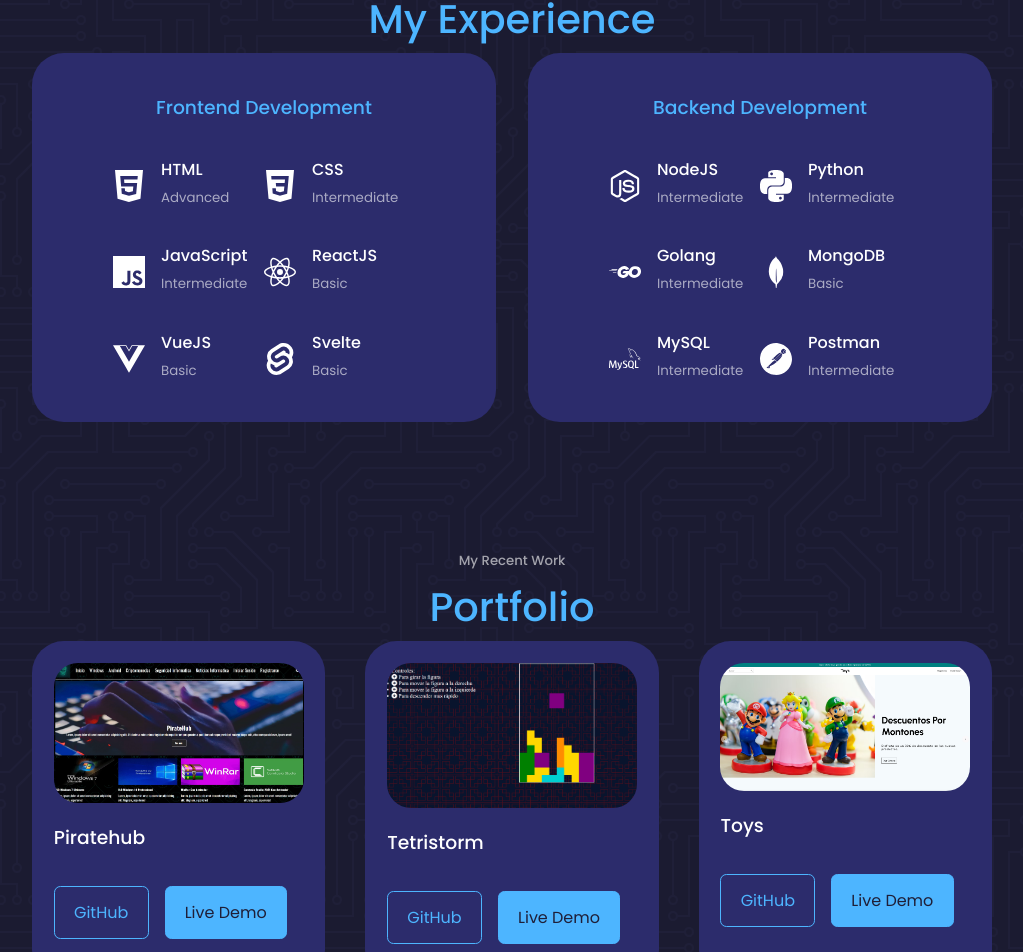
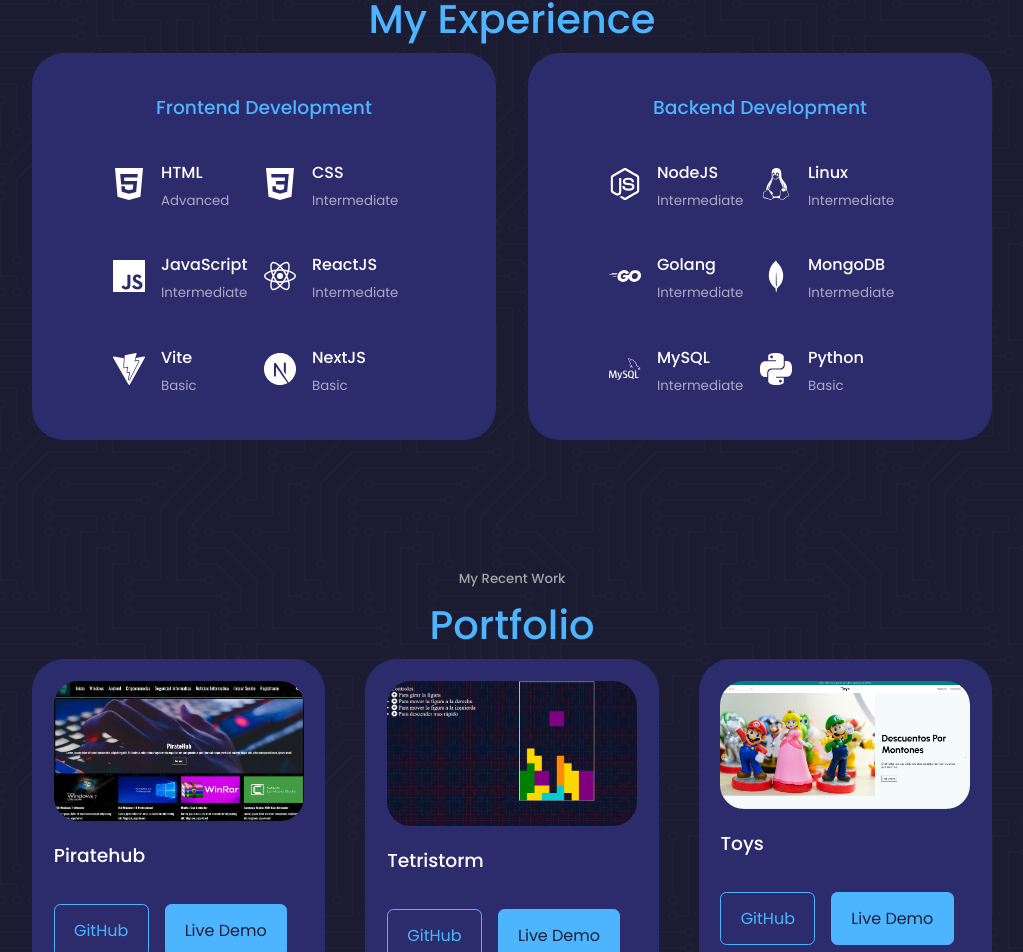
Before and after one commit to Dev-eCorp/reactPortfolioWithVite, a React (Vite) app: page / in a window 1280 px wide. Shown: the part 1757-2709 px from the top of the page, without its empty margins (128-1151 px from the left). Built offline with nearby package versions, Linux system fonts and the light colour scheme.

Commit message:
[Update] Se mejora y optimiza experience reemplazando cada section por un map

```diff
--- a/src/components/experience/Experience.jsx
+++ b/src/components/experience/Experience.jsx
@@ -5,16 +5,94 @@
     SiCss3,
     SiJavascript,
     SiReact,
-    SiVuedotjs,
-    SiSvelte,
+    SiVite,
+    SiNextdotjs,
     SiGo,
     SiPython,
     SiNodedotjs,
     SiMongodb,
     SiMysql,
-    SiPostman
+    SiLinux
 } from "react-icons/si";
 import { useTranslation } from "react-i18next";
+
+const front = [
+    {
+        id: 1,
+        icon: <SiHtml5/>,
+        title: "HTML",
+        lvl: "experience.lvl3"
+    },
+    {
+        id: 2,
+        icon: <SiCss3/>,
+        title: "CSS",
+        lvl: "experience.lvl2"
+    },
+    {
+        id: 3,
+        icon: <SiJavascript/>,
+        title: "JavaScript",
+        lvl: "experience.lvl2"
+    },
+    {
+        id: 4,
+        icon: <SiReact/>,
+        title: "ReactJS",
+        lvl: "experience.lvl2"
+    },
+    {
+        id: 5,
+        icon: <SiVite/>,
+        title: "Vite",
+        lvl: "experience.lvl1"
+    },
+    {
+        id: 6,
+        icon: <SiNextdotjs/>,
+        title: "NextJS",
+        lvl: "experience.lvl1"
+    }
+]
+
+const back = [
+    {
+        id: 1,
+        icon: <SiNodedotjs/>,
+        title: "NodeJS",
+        lvl: "experience.lvl2"
+    },
+    {
+        id: 2,
+        icon: <SiLinux/>,
+        title: "Linux",
+        lvl: "experience.lvl2"
+    },
+    {
+        id: 3,
+        icon: <SiGo/>,
+        title: "Golang",
+        lvl: "experience.lvl2"
+    },
+    {
+        id: 4,
+        icon: <SiMongodb/>,
+        title: "MongoDB",
+        lvl: "experience.lvl2"
+    },
+    {
+        id: 5,
+        icon: <SiMysql/>,
+        title: "MySQL",
+        lvl: "experience.lvl2"
+    },
+    {
+        id: 6,
+        icon: <SiPython/>,
+        title: "Python",
+        lvl: "experience.lvl1"
+    }
+]
 
 const Experience = () => {
     const [t] = useTranslation("global");
@@ -22,100 +100,41 @@
         <section id="experience">
             <h5>{t("experience.title")}</h5>
             <h2>{t("experience.subtitle")}</h2>
-
             <div className="container experience__container">
                 <div className="experience__front">
                     <h3>{t("experience.front.title")}</h3>
                     <div className="experience__content">
-                        <article className="experience__details">
-                            <SiHtml5 className="experience__details-icon" />
+                        {
+                            front.map(({ id, icon, title, lvl }) => {
+                                return (
+                                    <article key={id} className="experience__details">
+                                        <div className="experience__details-icon">{icon}</div>
                                         <div>
-                                <h4>HTML</h4>
-                                <small className="text-light">{t("experience.lvl3")}</small>
+                                            <h4>{title}</h4>
+                                            <small className="text-light">{t(lvl)}</small>
                                         </div>
                                     </article>
-                        <article className="experience__details">
-                            <SiCss3 className="experience__details-icon" />
-                            <div>
-                                <h4>CSS</h4>
-                                <small className="text-light">{t("experience.lvl2")}</small>
-                            </div>
-                        </article>
-                        <article className="experience__details">
-                            <SiJavascript className="experience__details-icon" />
-                            <div>
-                                <h4>JavaScript</h4>
-                                <small className="text-light">{t("experience.lvl2")}</small>
-                            </div>
-                        </article>
-                        <article className="experience__details">
-                            <SiReact className="experience__details-icon" />
-                            <div>
-                                <h4>ReactJS</h4>
-                                <small className="text-light">{t("experience.lvl1")}</small>
-                            </div>
-                        </article>
-                        <article className="experience__details">
-                            <SiVuedotjs className="experience__details-icon" />
-                            <div>
-                                <h4>VueJS</h4>
-                                <small className="text-light">{t("experience.lvl1")}</small>
-                            </div>
-                        </article>
-                        <article className="experience__details">
-                            <SiSvelte className="experience__details-icon" />
-                            <div>
-                                <h4>Svelte</h4>
-                                <small className="text-light">{t("experience.lvl1")}</small>
-                            </div>
-                        </article>
+                                )
+                            })
+                        }
                     </div>
                 </div>
                 <div className="experience__back">
                     <h3>{t("experience.back.title")}</h3>
                     <div className="experience__content">
-                        <article className="experience__details">
-                            <SiNodedotjs className="experience__details-icon" />
+                        {
+                            back.map(({ id, icon, title, lvl }) => {
+                                return (
+                                    <article key={id} className="experience__details">
+                                        <div className="experience__details-icon">{icon}</div>
                                         <div>
-                                <h4>NodeJS</h4>
-                                <small className="text-light">{t("experience.lvl2")}</small>
+                                            <h4>{title}</h4>
+                                            <small className="text-light">{t(lvl)}</small>
                                         </div>
                                     </article>
-                        <article className="experience__details">
-                            <SiPython className="experience__details-icon" />
-                            <div>
-                                <h4>Python</h4>
-                                <small className="text-light">{t("experience.lvl2")}</small>
-                            </div>
-                        </article>
-                        <article className="experience__details">
-                            <SiGo className="experience__details-icon" />
-                            <div>
-                                <h4>Golang</h4>
-                                <small className="text-light">{t("experience.lvl2")}</small>
-                            </div>
-                        </article>
-                        <article className="experience__details">
-                            <SiMongodb className="experience__details-icon" />
-                            <div>
-                                <h4>MongoDB</h4>
-                                <small className="text-light">{t("experience.lvl1")}</small>
-                            </div>
-                        </article>
-                        <article className="experience__details">
-                            <SiMysql className="experience__details-icon" />
-                            <div>
-                                <h4>MySQL</h4>
-                                <small className="text-light">{t("experience.lvl2")}</small>
-                            </div>
-                        </article>
-                        <article className="experience__details">
-                            <SiPostman className="experience__details-icon" />
-                            <div>
-                                <h4>Postman</h4>
-                                <small className="text-light">{t("experience.lvl2")}</small>
-                            </div>
-                        </article>
+                                )
+                            })
+                        }
                     </div>
                 </div>
             </div>
```
Lines whose indentation alone changed are shown as unchanged.
